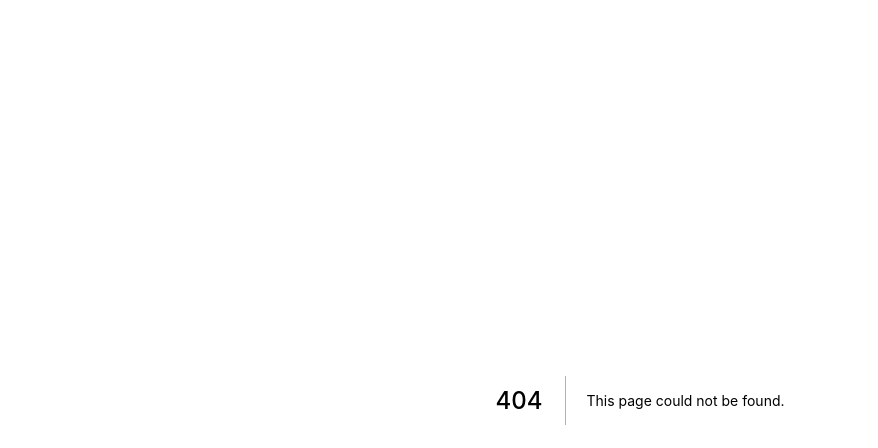
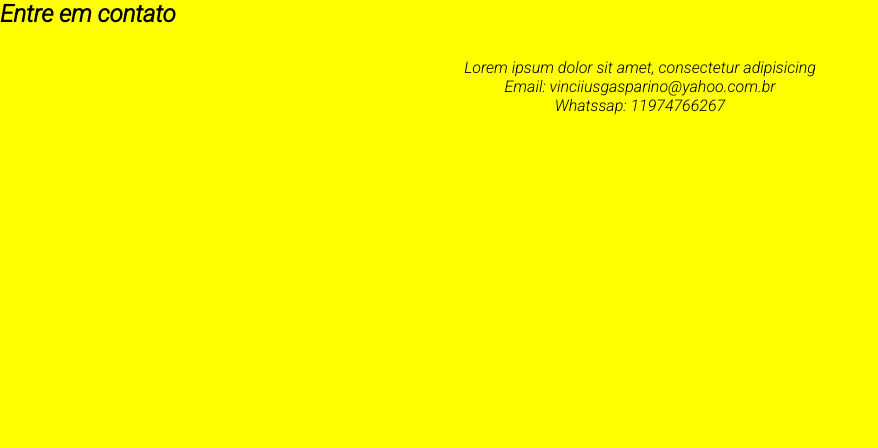
Before and after one commit to viniciusgasparino/Portifolio, a Next.js app: page /Contatos in a window 1280 px wide. Before the commit this address had no page. Shown: the top 448 px of the page, without its empty margins (0-878 px from the left). Built offline with nearby package versions, Linux system fonts and the light colour scheme.

Commit message:
Criado pagina de contato e pafina de projetos

```diff
--- /dev/null
+++ b/pages/Contatos.jsx
@@ -0,0 +1,28 @@
+import styled from "styled-components"
+
+const StyledContact = styled.div`
+  background-color: yellow;
+  height: 1000px;
+`
+
+const StyledContainer = styled.div`
+  display: flex;
+  flex-direction: column;
+  align-items: center;
+  margin-top: 30px;
+`
+
+function Contatos(){
+  return(
+    <StyledContact>
+      <h2>Entre em contato</h2>
+      <StyledContainer>
+        <p>Lorem ipsum dolor sit amet, consectetur adipisicing</p>
+        <p>Email: vinciiusgasparino@yahoo.com.br</p>
+        <p>Whatssap: 11974766267</p>
+      </StyledContainer>
+    </StyledContact>
+  )
+}
+
+export default Contatos
```
Also changed, not shown: src/components/footer/Footer.jsx (added, +18 -0 lines).
